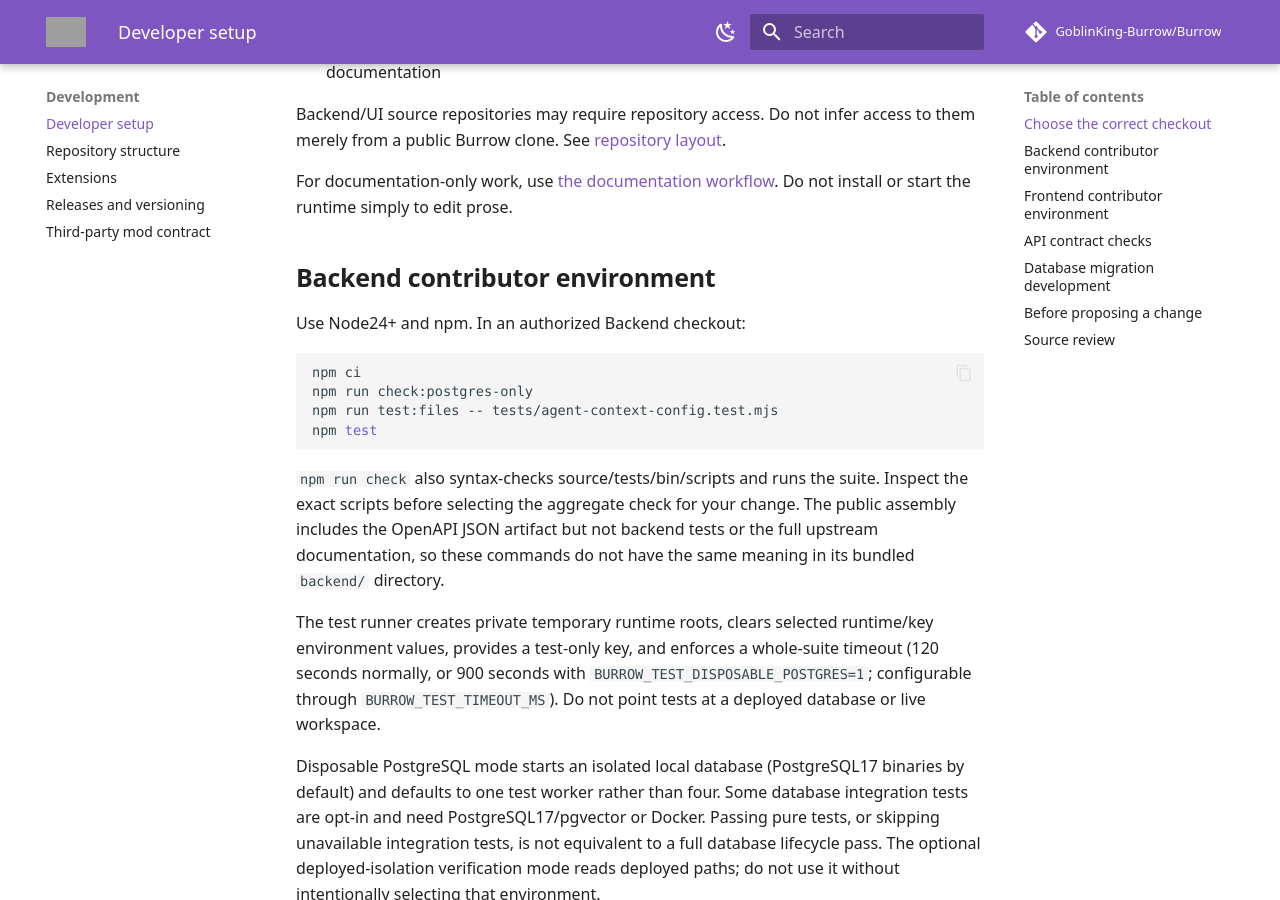
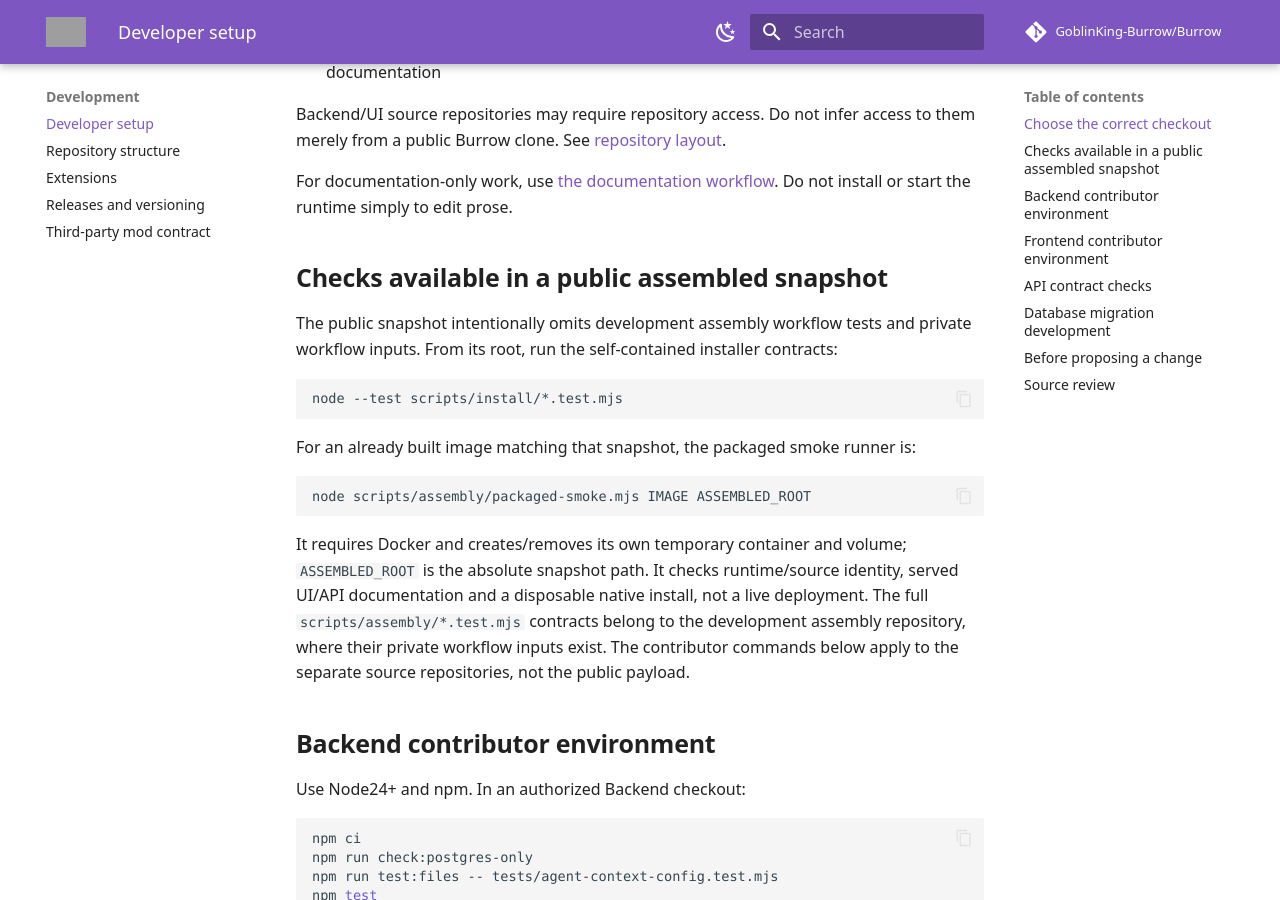
Before and after one commit to NightShaman/Burrow, an MkDocs documentation site: the page built from docs/development/setup.md, in a window 1280 px wide and 900 px high, scrolled down 495 px. Built offline with MkDocs 1.6.1 and Material for MkDocs 9.7.7, drawn with Linux system fonts in a browser that asks for light colours; comment, search, counter and statistics services are not loaded; grey boxes are pictures that could not be loaded.

Commit message:
Clean public assembly test surface and align coordinated release contracts

````diff
--- a/docs/development/setup.md
+++ b/docs/development/setup.md
@@ -13,6 +13,28 @@ Keep development sources and test state separate from any installed Burrow runti
 Backend/UI source repositories may require repository access. Do not infer access to them merely from a public Burrow clone. See [repository layout](repository.md).
 
 For documentation-only work, use [the documentation workflow](documentation.md). Do not install or start the runtime simply to edit prose.
+
+## Checks available in a public assembled snapshot
+
+The public snapshot intentionally omits development assembly workflow tests and
+private workflow inputs. From its root, run the self-contained installer contracts:
+
+```sh
+node --test scripts/install/*.test.mjs
+```
+
+For an already built image matching that snapshot, the packaged smoke runner is:
+
+```sh
+node scripts/assembly/packaged-smoke.mjs IMAGE ASSEMBLED_ROOT
+```
+
+It requires Docker and creates/removes its own temporary container and volume;
+`ASSEMBLED_ROOT` is the absolute snapshot path. It checks runtime/source identity,
+served UI/API documentation and a disposable native install, not a live deployment.
+The full `scripts/assembly/*.test.mjs` contracts belong to the development
+assembly repository, where their private workflow inputs exist. The contributor
+commands below apply to the separate source repositories, not the public payload.
 
 ## Backend contributor environment
 
````
Also changed, not shown: scripts/promotion/README.md (+10 -6 lines), 6 other files.
